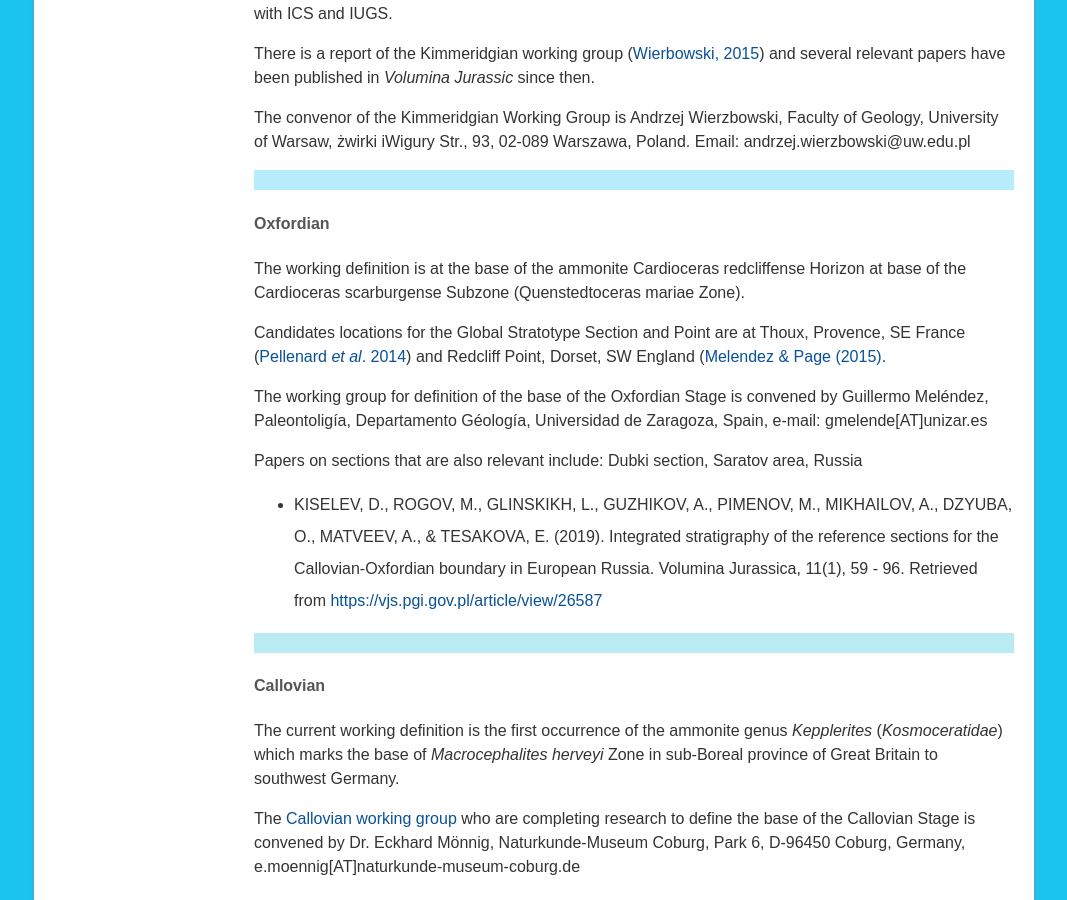
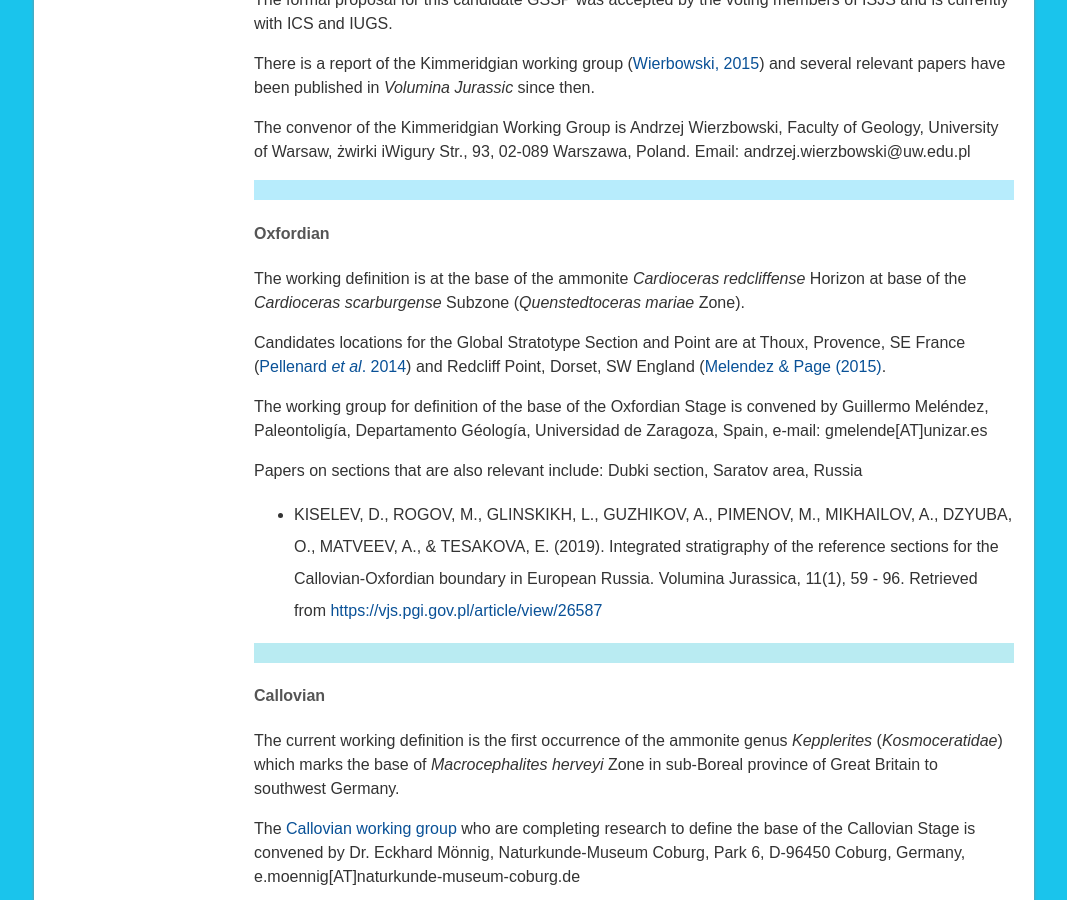
Before and after one commit to i-c-stratigraphy/subcommission-jurassic, a Jekyll site: the page built from pages/our-work.md, in a window 1280 px wide and 900 px high, scrolled down 2395 px. Shown: the whole window, without its empty margins (106-1173 px from the left). Built offline with Jekyll 4.4.1, drawn with Linux system fonts in a browser that asks for light colours.

Commit message:
Update our-work.md

```diff
--- a/pages/our-work.md
+++ b/pages/our-work.md
@@ -38,7 +38,7 @@ One of the major aims of the ISJS is to define all the Global Stratotypes, Secti
 * [Hettangian and base of the Jurassic](#base)
 
 
-<div style="height:10px; width:100%; background-color:#D4F3FD; display:block;">&nbsp;</div>
+<div style="height:20px; width:100%; background-color:#D4F3FD; display:block;">&nbsp;</div>
 #### Tithonian
 A working definition is near the base of the _Hybonoticeras hybonotum_ ammonite zone and lowest occurrence of _Gravesia_ genus, and the base of magnetic polarity chronozone M22An.
 
@@ -69,7 +69,7 @@ The convenor of the Kimmeridgian Working Group is Andrzej Wierzbowski, Faculty o
 
 <div style="height:20px; width:100%; background-color:#B7ECFC; display:block;">&nbsp;</div>
 #### Oxfordian
-The working definition is at the base of the ammonite Cardioceras redcliffense Horizon at base of the Cardioceras scarburgense Subzone (Quenstedtoceras mariae Zone).
+The working definition is at the base of the ammonite _Cardioceras redcliffense_ Horizon at base of the _Cardioceras scarburgense_ Subzone (_Quenstedtoceras mariae_ Zone).
 
 Candidates locations for the Global Stratotype Section and Point are at Thoux, Provence, SE France ([Pellenard _et al_. 2014](https://vjs.pgi.gov.pl/article/view/26592)) and Redcliff Point, Dorset, SW England ([Melendez & Page (2015)](https://vjs.pgi.gov.pl/article/view/26644).
 
@@ -144,8 +144,8 @@ A full account is published in <a href="http://www.episodes.org/index.php/epi/ar
 
 
 <a id="base"></a>
+<div style="height:20px; width:100%; background-color:#1AC4EC; display:block;">&nbsp;</div>
 #### Hettangian and base of the Jurassic
-<div style="height:20px; width:100%; background-color:#1AC4EC; display:block;">&nbsp;</div>
 The Global Stratotype Section and Point (GSSP) defining the base of the Jurassic System, Lower Jurassic Epoch, and Hettangian Stage is situated at the Kuhjoch pass, Karwendel Mountains, Northern Calcareous Alps, Austria (47°29’02″N/11°31’50″E). The Triassic-Jurassic (T-J) boundary is exposed at Kuhjoch West and at Kuhjoch East, and corresponds to the first occurrence of the ammonite _Psiloceras spelae tirolicum_.
 
 A full account is published in:
```
